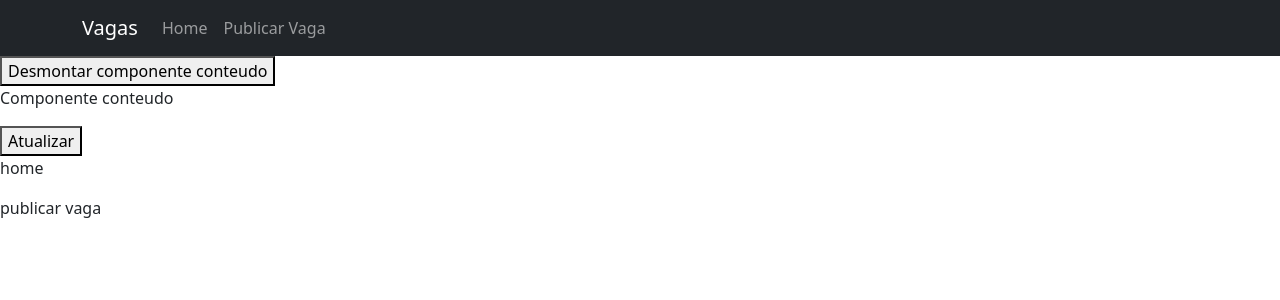
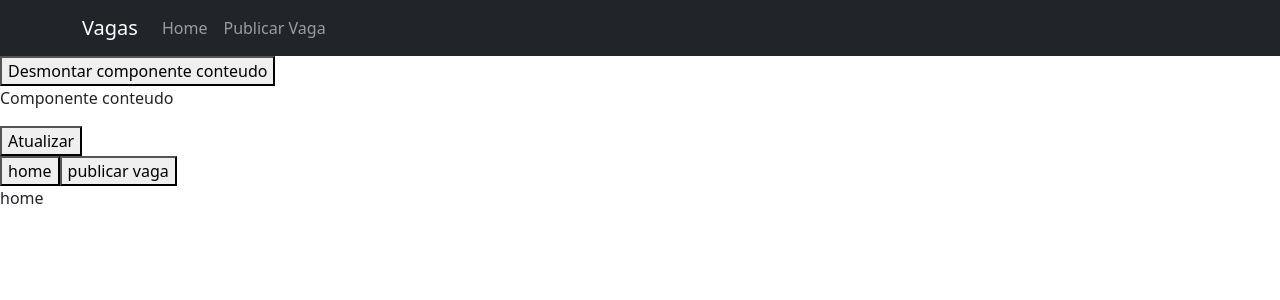
Before and after one commit to AndreLuizdeLima/Projeto-Vagas-Vue, a Vue app: page / in a window 1280 px wide. Shown: the top 300 px of the page. Built offline with nearby package versions, Linux system fonts and the light colour scheme.

Commit message:
renderização condicional

```diff
--- a/src/components/layouts/LayoutConteudo.vue
+++ b/src/components/layouts/LayoutConteudo.vue
@@ -1,9 +1,17 @@
 <template>
     <div>
         <p>{{titulo}}</p>
-        <button @click="atualizarComponente()">Atualizar</button>
+        <button @click="atualizarComponente()">Atualizar</button><br>
+        <button @click="conteudo = 'home-page'">home</button>
+        <button @click="conteudo = 'publicar-vaga'">publicar vaga</button>
+
+        <component :is="conteudo" />
+
+        <!-- Renderizar de modo dinamico os componentes home e publicar vaga-->
+        <!--
         <home-page />
         <publicar-vaga />
+        -->
     </div>
 </template>
 
@@ -17,7 +25,8 @@ export default {
     name: 'ConteudoLayout',
     data: () => ({
         teste2: 'O componente foi criado',
-        titulo: 'Componente conteudo'
+        titulo: 'Componente conteudo',
+        conteudo: 'home-page'
     }),
     components: {
         HomePage,
```
